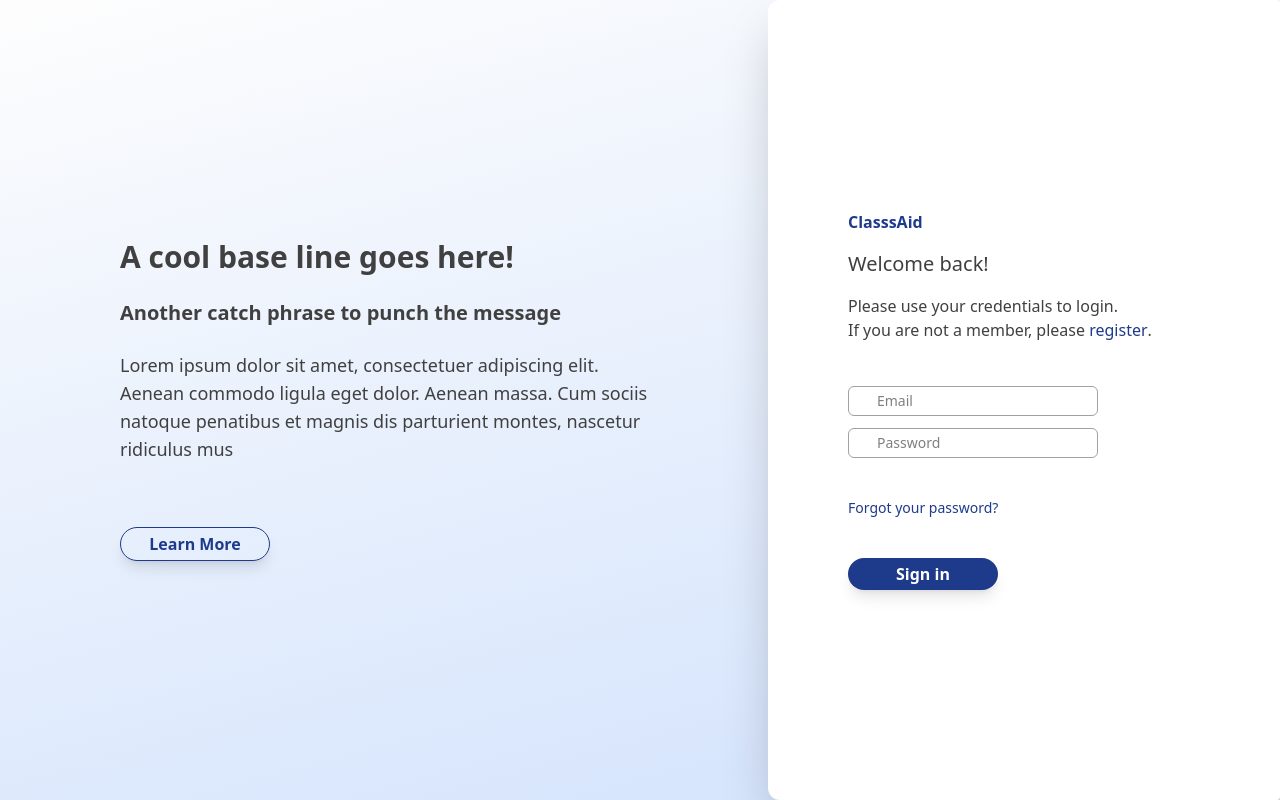
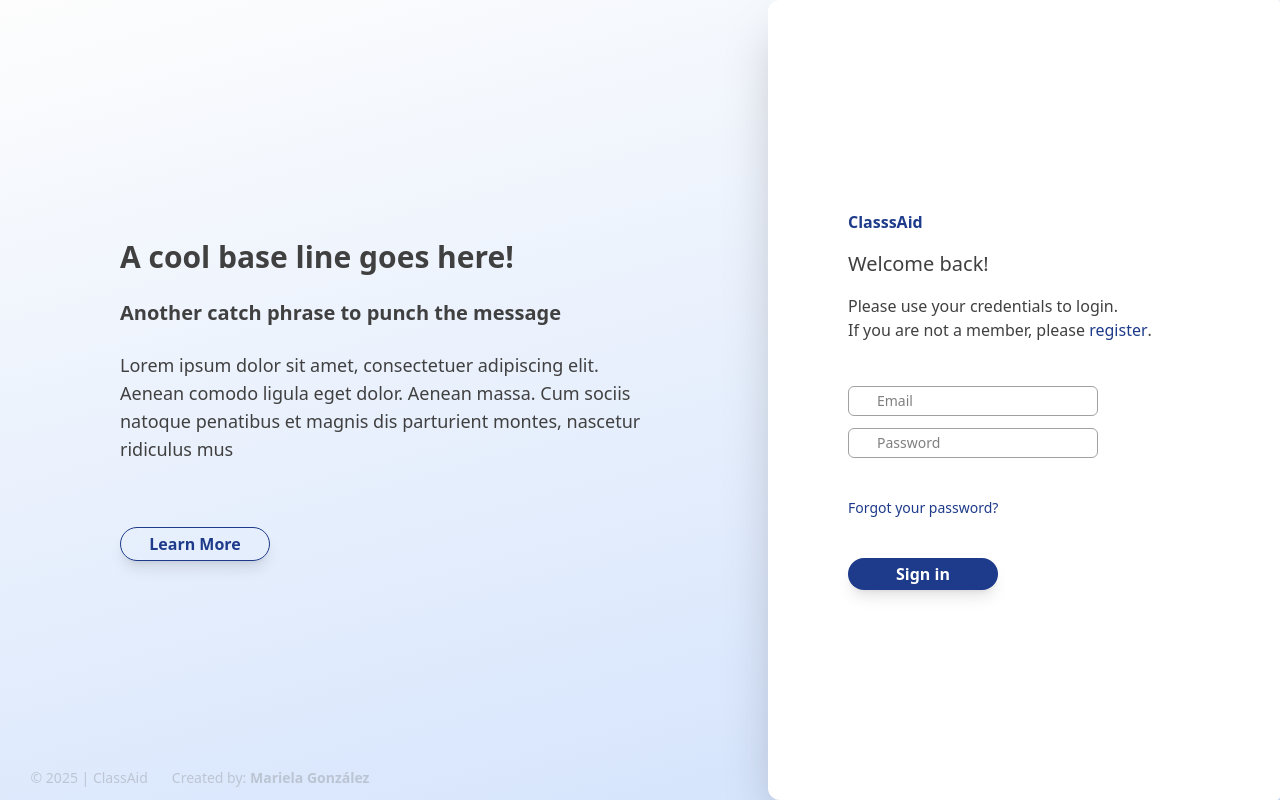
Before and after one commit to mmgonnar/classaid_frontend, a Next.js app: page /signin in a window 1280 px wide. Built offline with nearby package versions, Linux system fonts and the light colour scheme; some icons are missing.

Commit message:
feat: :art: Enhanced SignIn page layout and styling
Added Copyright component

```diff
--- a/app/globals.css
+++ b/app/globals.css
@@ -15,6 +15,12 @@
 }
 
 html, body {
-  max-width: 100%;
+
+  width: 100%;
+  flex-direction: column;
+  align-items: center;
+  flex-wrap: wrap;
+  align-content: center;
+  margin: auto
   /* overflow-x: hidden; */
 }
--- a/app/signin/page.js
+++ b/app/signin/page.js
@@ -3,17 +3,18 @@ import { CTA } from '@/utils/enums';
 import Link from 'next/link';
 
 import LoginForm from '@/components/forms/LoginForm';
+import Copyright from '@/components/Copyright';
 
 function Login() {
   return (
-    <section className="flex min-h-screen items-center justify-center bg-[linear-gradient(345deg,rgba(101,156,246,0.3),rgba(246,246,246,0.2))]">
-      <div className="container mx-auto hidden max-w-4xl flex-col justify-between gap-6 px-30 text-neutral-700 md:flex md:w-3/5">
+    <section className="flex min-h-screen flex-col items-center justify-center bg-[linear-gradient(345deg,rgba(101,156,246,0.3),rgba(246,246,246,0.2))] md:relative md:flex-row">
+      <div className="container mx-auto hidden max-w-4xl flex-col gap-6 px-30 text-neutral-700 md:flex md:w-3/5">
         <h1 className="text-3xl font-semibold">A cool base line goes here!</h1>
         <h2 className="text-xl font-semibold">Another catch phrase to punch the message</h2>
         <p className="font-base w-auto pb-10 text-lg">
-          Lorem ipsum dolor sit amet, consectetuer adipiscing elit. Aenean commodo ligula eget
-          dolor. Aenean massa. Cum sociis natoque penatibus et magnis dis parturient montes,
-          nascetur ridiculus mus
+          Lorem ipsum dolor sit amet, consectetuer adipiscing elit. Aenean comodo ligula eget dolor.
+          Aenean massa. Cum sociis natoque penatibus et magnis dis parturient montes, nascetur
+          ridiculus mus
         </p>
         <MainButton variant="secondary" text={CTA.LEARN_MORE} />
       </div>
@@ -24,7 +25,7 @@ function Login() {
           </h2>
         </Link>
         <div className="pb-7 text-neutral-700">
-          <h3 className="pb-2 text-xl md:pb-4">Welcome back!</h3>
+          <h3 className="pb-2 text-xl font-medium md:pb-4">Welcome back!</h3>
           <p className="text-base">
             Please use your credentials to login. <br />
             If you are not a member, please{' '}
@@ -37,6 +38,9 @@ function Login() {
 
         <LoginForm />
       </div>
+      <div className="flex justify-center opacity-30 md:absolute md:bottom-0 md:left-0">
+        <Copyright variant="xs" />
+      </div>
     </section>
   );
 }
--- /dev/null
+++ b/components/Copyright.jsx
@@ -0,0 +1,35 @@
+'use client';
+import Link from 'next/link';
+
+function Copyright({ variant = 'md' }) {
+  const sizeVariants = {
+    sm: 'text-xs',
+    md: 'text-sm',
+    lg: 'text-base',
+    xl: 'text-lg',
+  };
+
+  const textSizeClass = sizeVariants[variant] || sizeVariants['md'];
+
+  return (
+    <div
+      className={`md:text-right' fixed bottom-0 left-1/2 flex -translate-x-1/2 transform flex-col items-center justify-center gap-2 pb-3 text-center text-neutral-500 md:left-50 md:flex-row md:gap-6 ${textSizeClass}`}
+    >
+      <p className="text-center">
+        {' \u00A9'} {new Date().getFullYear()} | {'ClassAid'}
+      </p>
+      <p>
+        Created by:
+        <Link
+          href="https://github.com/mmgonnar"
+          target="_blank"
+          className="transition-colors hover:text-gray-300"
+        >
+          <strong> Mariela González</strong>
+        </Link>
+      </p>
+    </div>
+  );
+}
+
+export default Copyright;
--- a/components/Footer.jsx
+++ b/components/Footer.jsx
@@ -1,6 +1,5 @@
 import Link from 'next/link';
 import { menuItems } from '../utils/constants';
-import AccountCircleOutlinedIcon from '@mui/icons-material/AccountCircleOutlined';
 
 function Footer() {
   const footerItems = menuItems.filter((item) => item.isFooter);
--- /dev/null
+++ b/utils/Api.js
@@ -0,0 +1,6 @@
+//TODO
+
+// navigator.geolocation.getCurrentPosition((pos)=>{
+
+//   fetch("https://api.open-meteo.com/v1/forecast?latitude="+ pos.coords.latitude+"&longitude="+pos.coords.longitude+"&current=temperature_2m,wind_speed_10m&hourly=temperature_2m,relative_humidity_2m,wind_speed_10m")
+// })
--- a/utils/constants.js
+++ b/utils/constants.js
@@ -52,3 +52,8 @@ export const formInputs = [
     autoComplete: 'off',
   },
 ];
+
+//TODO
+// var text = {
+//   texto1: 'asdasd',
+// };
```
